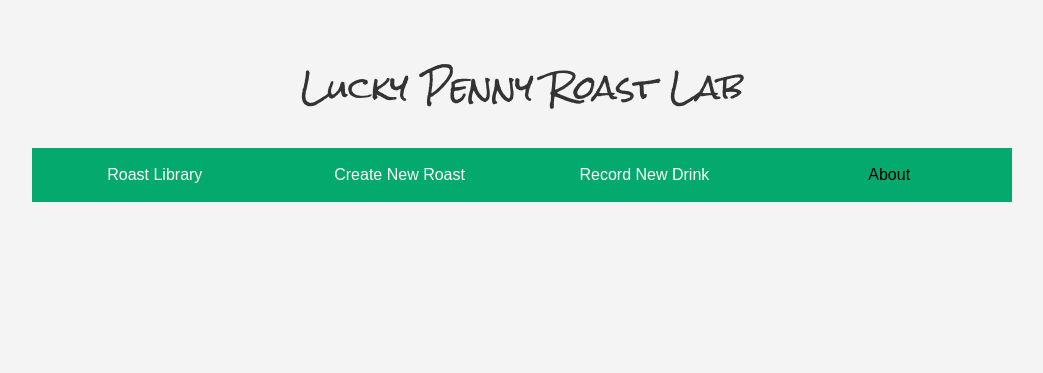
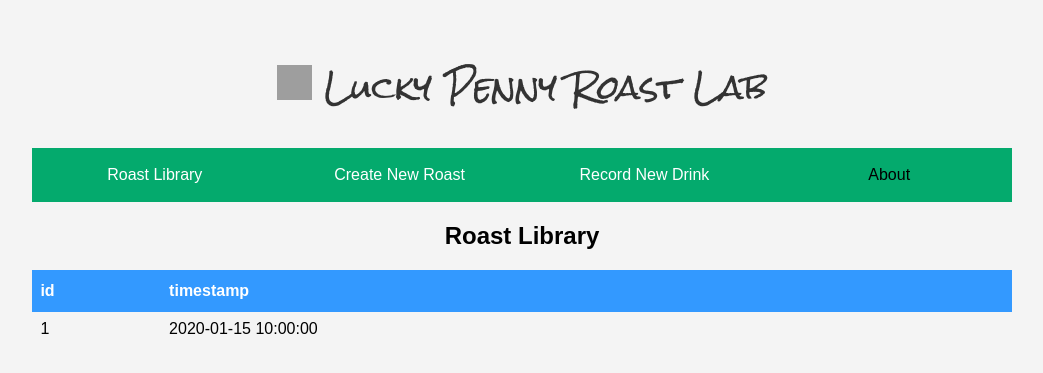
Before and after one commit to whitehir/luckypennyroastlab, a Flask app: page / in a window 1280 px wide. Shown: the top 373 px of the page, without its empty margins (118-1161 px from the left). Run offline with Flask 3, Linux system fonts and the light colour scheme; tables that the repository leaves empty or names only in its code hold one stand-in row (values such as "Sample post"); grey boxes are pictures that could not be loaded.

Commit message:
sql roast  table on index

```diff
--- a/web/flaskServerSimple.py
+++ b/web/flaskServerSimple.py
@@ -1,10 +1,29 @@
 from flask import Flask, render_template
+import mysql.connector
 
 app = Flask(__name__)
 
 @app.route('/')
 def home():
-    return render_template('index.html')
+
+    try:
+        conn = mysql.connector.connect(
+        host="localhost",
+        user="grafanaReader",
+        password="spw",
+        database="coach")
+
+        cursor = conn.cursor(dictionary=True)
+        cursor.execute("SELECT * FROM garage ORDER BY timestamp DESC LIMIT 10")
+        results = cursor.fetchall()
+
+        cursor.close()
+        conn.close()
+
+        return render_template('index.html', data=results)
+
+    except mysql.connector.Error as err:
+        return f"Error: {err}"
 
 @app.route('/roastLibrary')
 def roastLibrary():
--- a/web/static/style.css
+++ b/web/static/style.css
@@ -15,20 +15,11 @@ h1 {
   font-style: normal;
 }
 
-ul {
-    list-style-type: none;
-    padding: 0;
-}
-
-li {
-    margin-bottom: 5px;
-}
-
 img {
     max-width: 300px;
     height: auto;
-    display: block;
-    margin-top: 20px;
+    display: inline-flex;
+
 }
 
 a {
@@ -41,6 +32,7 @@ a:hover {
     color: white;
 }
 
+/* ----- Tables ----- */
 #main-menu {
   font-family: Arial, Helvetica, sans-serif;
   border-collapse: collapse;
@@ -49,8 +41,16 @@ a:hover {
   margin-right: auto;
 }
 
-#main-menu td, #main-menu th {
-  border: 0px solid #04AA6D;
+#main-menu th {
+  padding-top: 12px;
+  padding-bottom: 12px;
+  padding-left: 8px;
+  text-align: left;
+  background-color: #04AA6D;
+  color: white;
+}
+
+#main-menu td {
   padding: 18px;
   background-color: #04AA6D;
   text-align: center;
@@ -61,10 +61,28 @@ a:hover {
 
 }
 
-#main-menu th {
+#roast-table {
+  font-family: Arial, Helvetica, sans-serif;
+  border-collapse: collapse;
+  width: 80%;
+  margin-left: auto;
+  margin-right: auto;
+}
+
+#roast-table td {
+  border: 0px solid #ddd;
+  padding: 8px;
+}
+
+#roast-table tr:nth-child(even){background-color: #f2f2f2;}
+
+#roast-table tr:hover {background-color: #ddd;}
+
+#roast-table th {
   padding-top: 12px;
+  padding-left: 8px;
   padding-bottom: 12px;
   text-align: left;
-  background-color: #04AA6D;
+  background-color: #3399ff;
   color: white;
 }
--- a/web/templates/index.html
+++ b/web/templates/index.html
@@ -2,21 +2,49 @@
 <html>
 <head>
     <title>Lucky Penny Roast Lab</title>
+    <link rel="icon" type="image/x-icon" href="../static/US_One_Cent_Obv.png">
     <link rel="stylesheet" href="/static/style.css">
     <link rel="preconnect" href="https://fonts.googleapis.com">
     <link rel="preconnect" href="https://fonts.gstatic.com" crossorigin>
     <link href="https://fonts.googleapis.com/css2?family=Rock+Salt&display=swap" rel="stylesheet">
 </head>
 <body>
-    <h1 class="rock-salt-regular">Lucky Penny Roast Lab</h1>
+    <h1 class="rock-salt-regular"><img src="../static/US_One_Cent_Obv.png" alt="LPRL" style="height: 35px; width: 35px; padding-right: 12px;" >Lucky Penny Roast Lab</h1>
+    <div>
         <table id="main-menu" style="width: 80%;" cellpadding="2">
-    	<trbody>
                 <tr>
-    			<td width="25%"><a href="/roastLibrary">Roast Library</a></td>
+                    <td width="25%"><a href="/">Roast Library</a></td>
                     <td width="25%"><a href="/recordRoast">Create New Roast</a></td>
                     <td width="25%"><a href="/recordDrink">Record New Drink</a></td>
                     <td width="25%">About</td>
                 </tr>
-    	</trbody>
+        </table>
+    </div>
+    <div>
+        <h2 align="center">Roast Library</h2>
+        {% if data %}
+        <table id="roast-table" align="center">
+            <thead>
+                <tr>
+                    {% for column in data[0].keys() %}
+                    <th>{{ column }}</th>
+                    {% endfor %}
+                </tr>
+            </thead>
+            <tbody>
+                {% for row in data %}
+                <tr>
+                    {% for value in row.values() %}
+                    <td>{{ value }}</td>
+                    {% endfor %}
+                </tr>
+                {% endfor %}
+            </tbody>
+        </table>
+        {% else %}
+        <p>No data found.</p>
+        {% endif %}
+    </div>
+
 </body>
 </html>
```
Lines whose indentation alone changed are shown as unchanged.
